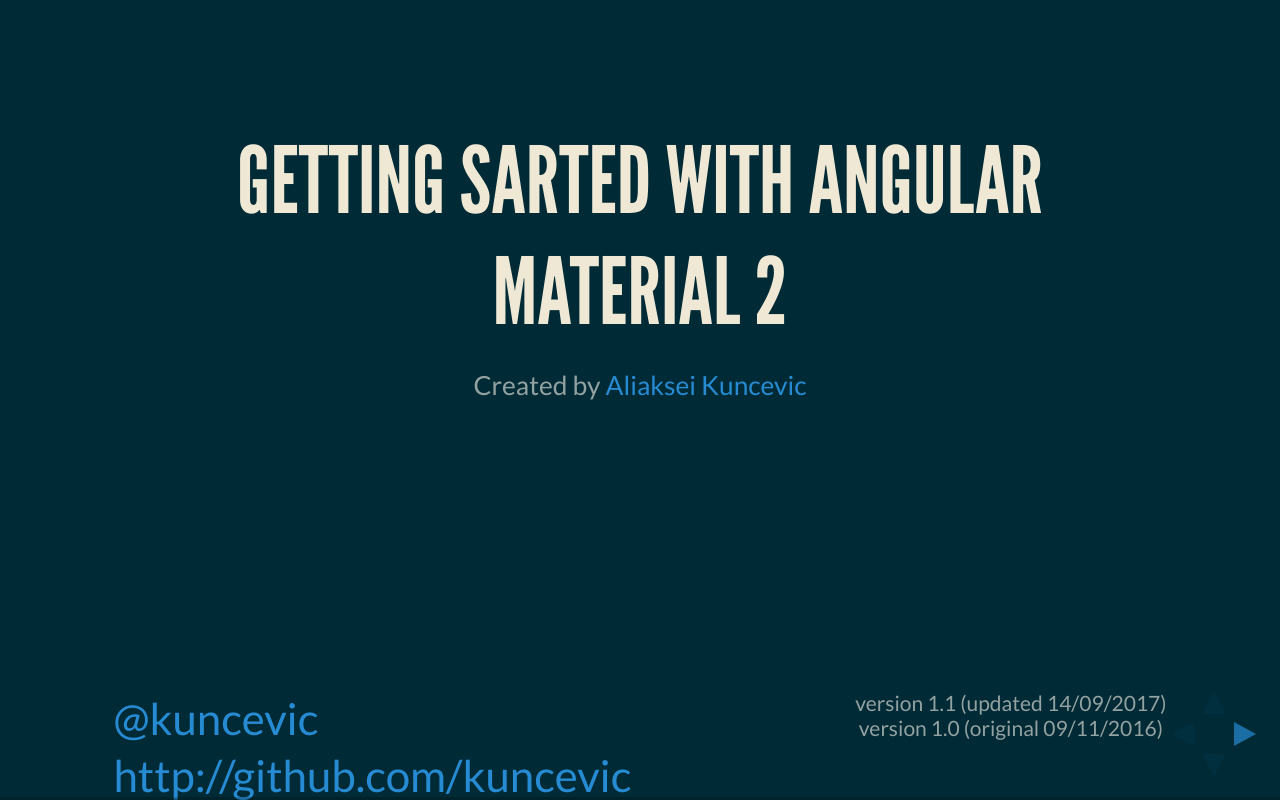
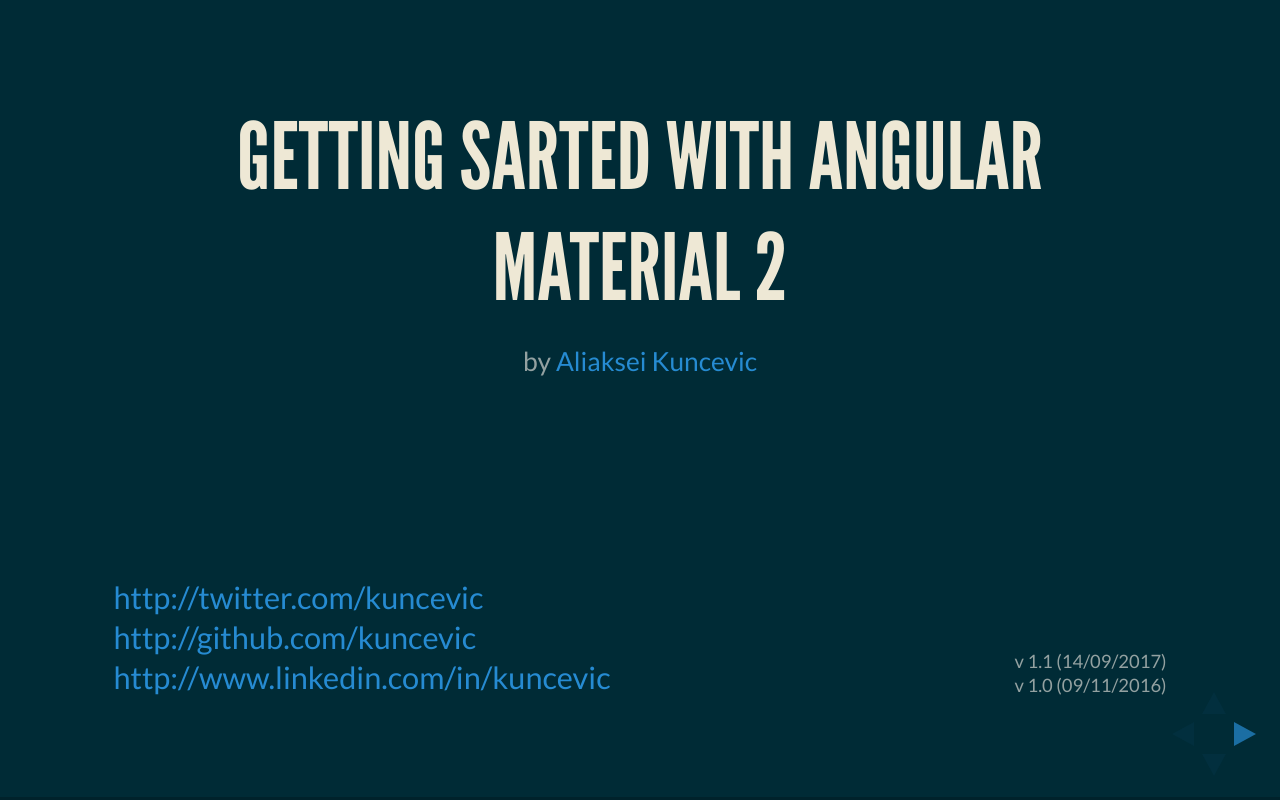
Before and after one commit to kuncevic/talks, a plain HTML site: page getting-sarted-with-angular-material-2.html in a window 1280 px wide. Drawn offline with Linux system fonts and the light colour scheme.

Commit message:
restyle cover slide

```diff
--- a/getting-sarted-with-angular-material-2.html
+++ b/getting-sarted-with-angular-material-2.html
@@ -6,7 +6,7 @@
 
 		<title>Getting sarted with angular material 2</title>
 
-		<meta name="description" content="A framework for easily creating beautiful presentations using HTML">
+		<meta name="description" content="Getting sarted with angular material 2">
 		<meta name="author" content="Hakim El Hattab">
 
 		<meta name="apple-mobile-web-app-capable" content="yes">
@@ -19,6 +19,8 @@
 
 		<!-- Theme used for syntax highlighting of code -->
 		<link rel="stylesheet" href="lib/css/zenburn.css">
+
+		<link rel="stylesheet" href="lib/css/custom.css">
 
 		<!-- Printing and PDF exports -->
 		<script>
@@ -39,20 +41,26 @@
 		<div class="reveal">
 			<!-- Any section element inside of this container is displayed as a slide -->
 			<div class="slides">
-					<div style="position:absolute;right:0px; bottom:40px;font-size: 80%;">
-						<p style="margin: 0; !important;line-height: 0.3;"><small>version 1.1 (updated 14/09/2017)</small></p>
-						<p style="margin: 0 !important;line-height: 0.3;"><small>version 1.0 (original 09/11/2016)</small></p>
+				<section>
+					<h2>Getting sarted with angular material 2</h2>
+					<p><small>by <a href="https://www.linkedin.com/in/kuncevic">Aliaksei Kuncevic</a></small></p>
+					<div class="parent">
+						<div class="left">
+							<p>
+								<a href="http://twitter.com/kuncevic" target="_blank">http://twitter.com/kuncevic</a>
+								<br />
+								<a href="http://github.com/kuncevic" target="_blank">http://github.com/kuncevic</a>
+								<br />
+								<a href="http://www.linkedin.com/in/kuncevic" target="_blank">http://www.linkedin.com/in/kuncevic</a>
+							</p>
+						</div>
+						<div class="right">
+							<small>
+								<p>v 1.1 (14/09/2017)</p>
+								<p>v 1.0 (09/11/2016)</p>
+							</small>
+						</div>
 					</div>
-					<section style="margin-top:80px !important;">
-					<h2>Getting sarted with angular material 2</h2>
-					<p><small>Created by <a href="https://www.linkedin.com/in/kuncevic">Aliaksei Kuncevic</a></small></p>
-					<p style="text-align: left; margin-top:240px !important;">
-						<a href="http://twitter.com/kuncevic" target="_blank">@kuncevic</a>
-						<br />
-						<a href="http://github.com/kuncevic" target="_blank">http://github.com/kuncevic</a>
-						<br />
-						<a href="https://www.linkedin.com/in/kuncevic/" target="_blank">https://www.linkedin.com/in/kuncevic</a>
-					</p>
 				</section>
 
 				<section id="frst-steps">
--- /dev/null
+++ b/lib/css/custom.css
@@ -0,0 +1,33 @@
+/*
+
+My custrom css here
+
+*/
+.parent {
+  display: flex;
+  padding-top: 100px !important;
+}
+
+.left,
+.right {
+  display: flex;
+  flex-direction: column;
+  padding: 1em 0 0!important;
+  justify-content: flex-end;
+  width:100%;
+}
+
+.left {
+	text-align: left;
+}
+
+.right {
+    text-align: right;
+	margin-bottom: 0.2em;
+}
+
+.left p,
+.right p {
+  font-size: 70%;
+  margin: 0px;
+}
```
Also changed, not shown: ng-modules-lazy-loading-and-fun-with-bundle-analyzing.html (+20 -12 lines), ngrx-4-features-and-migration-path.html (+21 -13 lines).
